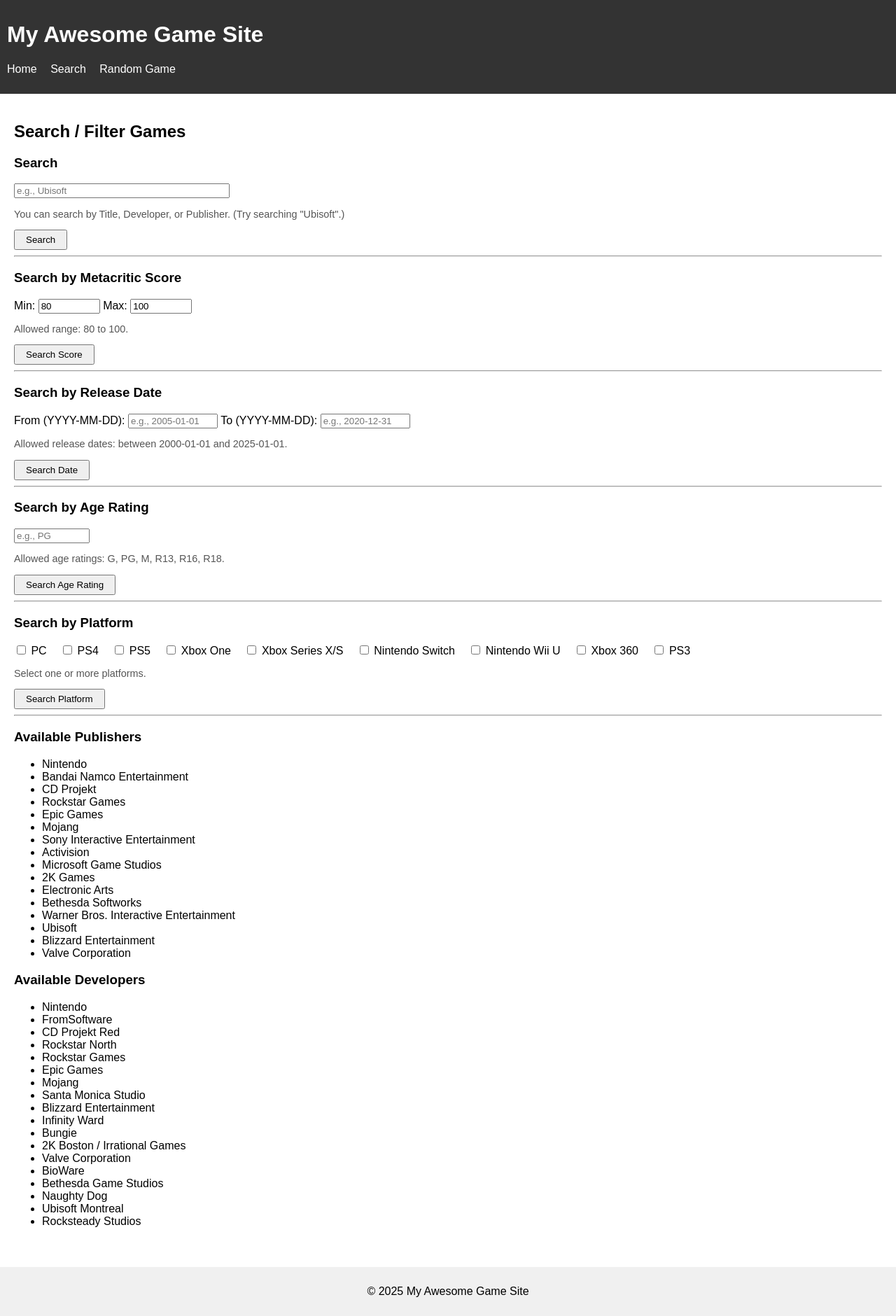
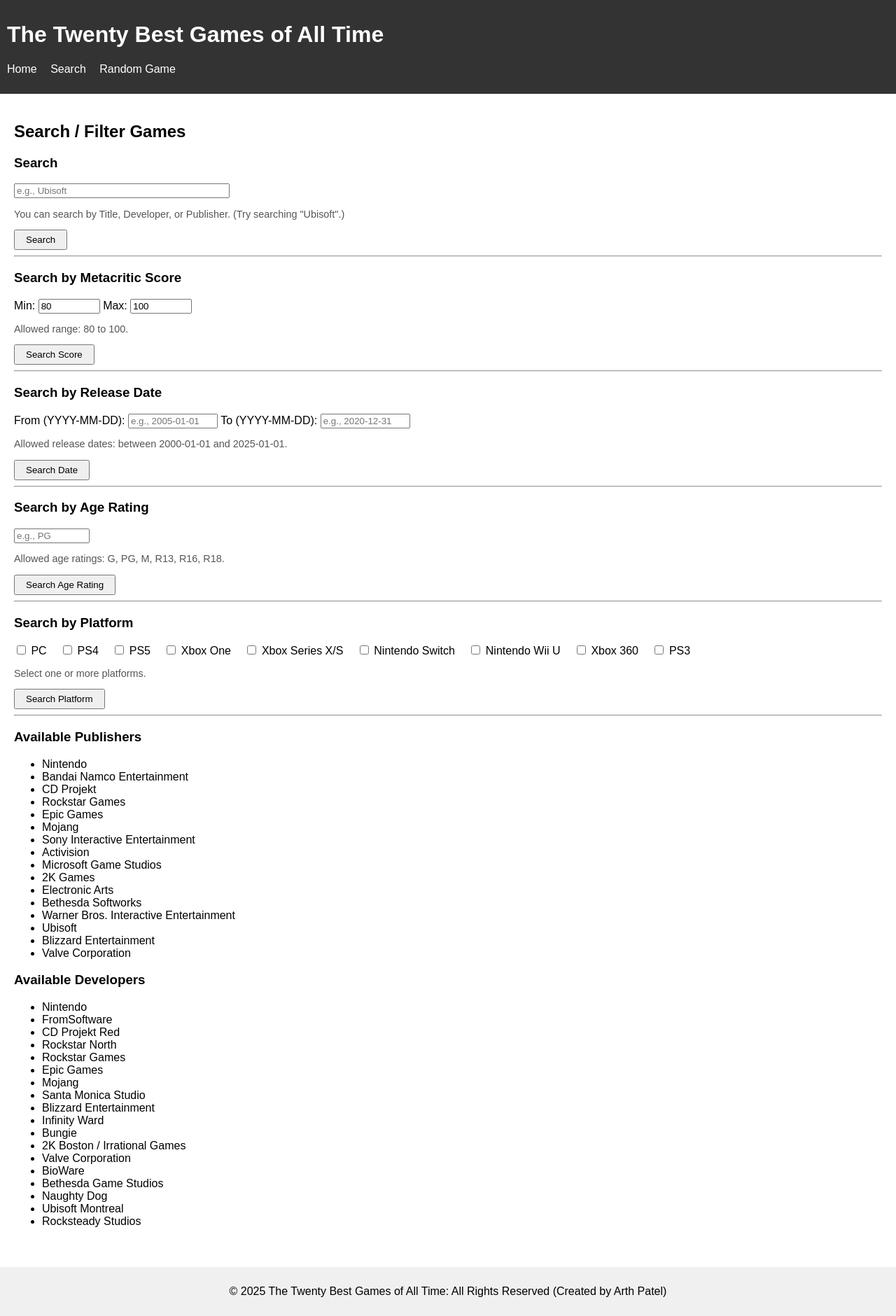
Before and after one commit to bblackie/rc-y12-ap-app, a Flask app: page /search in a window 1280 px wide. Shown: the whole page at 70% size. Run offline with Flask 2, Linux system fonts and the light colour scheme; data comes from the database, SQL or seed files in the repository; both versions use the stored data as it was after the commit.

```diff
--- a/my_game_site/app.py
+++ b/my_game_site/app.py
@@ -2,6 +2,7 @@ from flask import Flask, render_template, request, redirect, url_for
 import sqlite3
 import random
 from datetime import datetime
+import difflib
 
 app = Flask(__name__)
 DATABASE = 'Popular_Games.db'  # Your database file
@@ -11,9 +12,7 @@ def get_db_connection():
     conn.row_factory = sqlite3.Row  # Enable column access by name
     return conn
 
-# MASTER QUERY:
-# - Join the new game_platforms table (alias "gp")
-# - Left join each platform column to the platforms table
+# Updated MASTER QUERY including the prices table.
 GAME_SELECT = """
 SELECT
     g.game_id,
@@ -30,7 +29,8 @@ SELECT
     i.image_url,
     i.image_url2,
     i.image_url3,
-
+    pr.price AS price,
+    pr.currency AS currency,
     p1.platform_name AS platform_name1,
     p2.platform_name AS platform_name2,
     p3.platform_name AS platform_name3,
@@ -39,15 +39,13 @@ SELECT
     p6.platform_name AS platform_name6,
     p7.platform_name AS platform_name7,
     p8.platform_name AS platform_name8
-
 FROM games g
 JOIN developers d          ON g.developer_id  = d.developer_id
 JOIN publishers pub        ON g.publisher_id  = pub.publisher_id
 JOIN age_ratings ar        ON g.age_rating_id = ar.age_rating_id
 JOIN images i              ON g.game_id       = i.game_id
-
 LEFT JOIN game_platforms gp ON g.game_id       = gp.game_id
-
+LEFT JOIN prices pr         ON g.game_id       = pr.game_id
 LEFT JOIN platforms p1      ON gp.platform_id   = p1.platform_id
 LEFT JOIN platforms p2      ON gp.platform_id2  = p2.platform_id
 LEFT JOIN platforms p3      ON gp.platform_id3  = p3.platform_id
@@ -60,7 +58,7 @@ LEFT JOIN platforms p8      ON gp.platform_id8  = p8.platform_id
 
 @app.route('/')
 def home():
-    """Home page: Show all games with their platforms."""
+    """Home page: Show all games with their prices and other info."""
     conn = get_db_connection()
     games = conn.execute(GAME_SELECT).fetchall()
     conn.close()
@@ -69,14 +67,21 @@ def home():
 @app.route('/search', methods=["GET", "POST"])
 def search():
     """
-    In this route, we use multiple forms. Each form sends a hidden field
-    'filter' that indicates which filter is being used.
+    Multiple filter search route.
+    The 'filter' hidden field indicates which filter is being used.
+    Supports fuzzy text search, score filtering, date filtering, age rating filtering, and platform filtering.
     """
     conn = get_db_connection()
+    # Retrieve lists for publishers and developers for hints.
     publishers = conn.execute("SELECT name FROM publishers").fetchall()
     developers = conn.execute("SELECT name FROM developers").fetchall()
+    # For fuzzy text matching, get game titles, developer and publisher names.
+    game_titles = [row["title"] for row in conn.execute("SELECT title FROM games").fetchall()]
+    dev_names = [row["name"] for row in developers]
+    pub_names = [row["name"] for row in publishers]
+
     row = conn.execute("SELECT MIN(metacritic_score) AS min_score FROM games").fetchone()
-    min_score = row["min_score"] if row else 0
+    min_score = row["min_score"] if row else 80  # Default minimum if none found
     all_platforms = conn.execute("SELECT platform_id, platform_name FROM platforms").fetchall()
 
     if request.method == "POST":
@@ -88,12 +93,18 @@ def search():
         if filter_type == "text":
             search_term = request.form.get("search_term", "").strip()
             if search_term:
+                candidates = game_titles + dev_names + pub_names
+                close_matches = difflib.get_close_matches(search_term, candidates, n=1, cutoff=0.6)
+                if close_matches:
+                    best_match = close_matches[0]
+                    wildcard = f"%{best_match}%"
+                else:
+                    wildcard = f"%{search_term}%"
                 query += """
                   AND (g.title LIKE ? COLLATE NOCASE
                        OR d.name LIKE ? COLLATE NOCASE
                        OR pub.name LIKE ? COLLATE NOCASE)
                 """
-                wildcard = f"%{search_term}%"
                 params.extend([wildcard, wildcard, wildcard])
             else:
                 error = "Please enter a search term."
@@ -109,7 +120,7 @@ def search():
                     query += " AND g.metacritic_score <= ? "
                     params.append(int(score_max))
             except ValueError:
-                error = "Invalid score values."
+                error = "Invalid score values. Please enter numbers only (80-100)."
 
         elif filter_type == "date":
             date_min = request.form.get("date_min", "").strip()
@@ -128,7 +139,7 @@ def search():
                 else:
                     error = "Please provide both start and end dates."
             except ValueError:
-                error = "Invalid date format (YYYY-MM-DD)."
+                error = "Invalid date format. Use YYYY-MM-DD."
 
         elif filter_type == "age_rating":
             age_rating = request.form.get("age_rating", "").strip().upper()
@@ -137,7 +148,7 @@ def search():
                 query += " AND ar.rating = ? "
                 params.append(age_rating)
             else:
-                error = f"Invalid age rating. Valid options: {', '.join(allowed_age_ratings)}"
+                error = f"Invalid age rating. Allowed ratings: {', '.join(allowed_age_ratings)}."
 
         elif filter_type == "platform":
             selected_plats = request.form.getlist("platforms")
@@ -155,7 +166,6 @@ def search():
                     OR gp.platform_id8 IN ({placeholders})
                   )
                 """
-                # Extend parameters 8 times (once for each platform_id column)
                 for _ in range(8):
                     params.extend(selected_plats)
             else:
@@ -185,7 +195,7 @@ def search():
 
 @app.route("/game/<int:game_id>")
 def game_detail(game_id):
-    """Show details for a single game, including platform names."""
+    """Show details for a single game, including its price."""
     conn = get_db_connection()
     query = GAME_SELECT + " WHERE g.game_id = ?"
     game = conn.execute(query, (game_id,)).fetchone()
--- a/my_game_site/static/css/style.css
+++ b/my_game_site/static/css/style.css
@@ -48,3 +48,7 @@ footer {
   border: 1px solid #ccc;
   padding: 10px;
 }
+img {
+  width: 150px;
+  height: auto;
+}
--- a/my_game_site/static/js/main.js
+++ b/my_game_site/static/js/main.js
@@ -1,8 +1,10 @@
 document.addEventListener("DOMContentLoaded", function () {
   console.log("JavaScript loaded!");
 
+  // Removed slider functionality since it is no longer needed.
+
   // Initialize flatpickr for release date inputs if needed
-  var releaseDateMinInput = document.getElementById("release-date-min");
+  const releaseDateMinInput = document.getElementById("release-date-min");
   if (releaseDateMinInput) {
     flatpickr(releaseDateMinInput, {
       dateFormat: "Y-m-d",
@@ -10,7 +12,8 @@ document.addEventListener("DOMContentLoaded", function () {
       maxDate: "2024-12-31",
     });
   }
-  var releaseDateMaxInput = document.getElementById("release-date-max");
+
+  const releaseDateMaxInput = document.getElementById("release-date-max");
   if (releaseDateMaxInput) {
     flatpickr(releaseDateMaxInput, {
       dateFormat: "Y-m-d",
--- a/my_game_site/templates/base.html
+++ b/my_game_site/templates/base.html
@@ -2,12 +2,12 @@
 <html lang="en">
 <head>
   <meta charset="UTF-8">
-  <title>{% block title %}My Awesome Game Site{% endblock %}</title>
+  <title>{% block title %}The Twenty Best Games of all Time{% endblock %}</title>
   <link rel="stylesheet" href="{{ url_for('static', filename='css/style.css') }}">
 </head>
 <body>
   <header>
-    <h1><a href="{{ url_for('home') }}">My Awesome Game Site</a></h1>
+    <h1><a href="{{ url_for('home') }}">The Twenty Best Games of All Time</a></h1>
     <nav>
       <ul>
         <li><a href="{{ url_for('home') }}">Home</a></li>
@@ -20,7 +20,8 @@
     {% block content %}{% endblock %}
   </main>
   <footer>
-    <p>© 2025 My Awesome Game Site</p>
+    <p>© 2025 The Twenty Best Games of All Time: All Rights Reserved (Created by Arth Patel)</p>
   </footer>
+  <script src="{{ url_for('static', filename='js/main.js') }}"></script>
 </body>
 </html>
--- a/my_game_site/templates/game_detail.html
+++ b/my_game_site/templates/game_detail.html
@@ -23,6 +23,7 @@
   {% if game['platform_name7'] %} / {{ game['platform_name7'] }}{% endif %}
   {% if game['platform_name8'] %} / {{ game['platform_name8'] }}{% endif %}
 </p>
+<p><strong>Price:</strong> {{ game['price'] }} {{ game['currency'] }}</p>
 
 <div style="margin:20px 0;">
   {% if game['image_url'] %}
--- a/my_game_site/templates/search.html
+++ b/my_game_site/templates/search.html
@@ -1,5 +1,5 @@
 {% extends "base.html" %}
-{% block title %}Search Games - My Awesome Game Site{% endblock %}
+{% block title %}Search Games - The Twenty Best Games of All Time{% endblock %}
 {% block content %}
 <h2>Search / Filter Games</h2>
 {% if error %}
--- a/my_game_site/templates/search_results.html
+++ b/my_game_site/templates/search_results.html
@@ -28,6 +28,7 @@
             {% if game['platform_name7'] %} / {{ game['platform_name7'] }}{% endif %}
             {% if game['platform_name8'] %} / {{ game['platform_name8'] }}{% endif %}
           </p>
+          <p><strong>Price:</strong> {{ game['price'] }} {{ game['currency'] }}</p>
         </div>
         <div style="clear:both;"></div>
       </div>
```
Also changed, not shown: my_game_site/templates/index.html (+4 -3 lines), Popular_Games.db.
